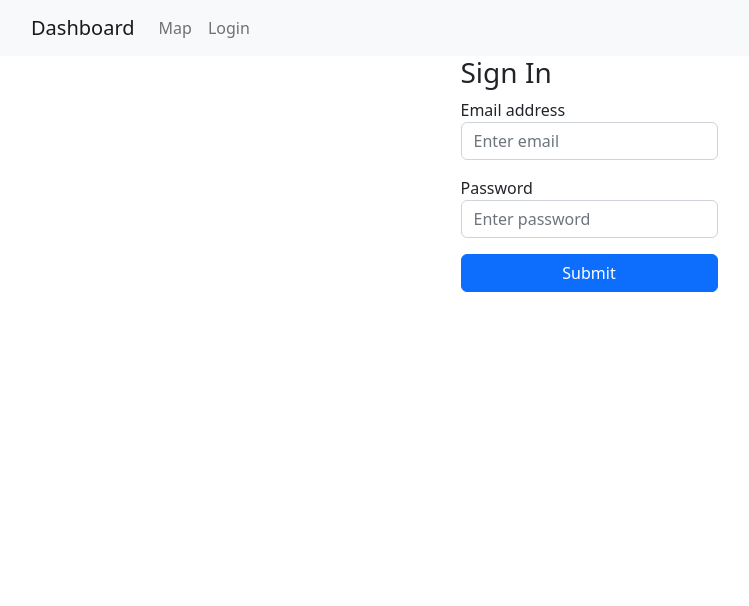
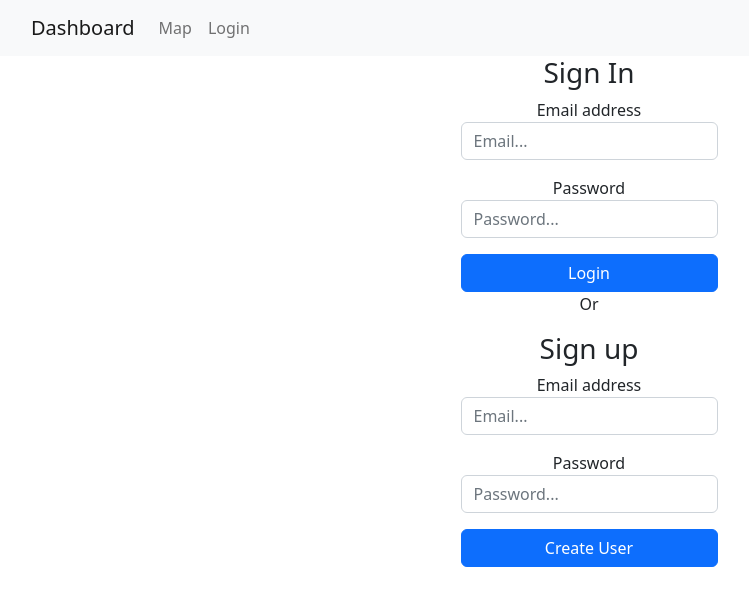
Before and after one commit to 12glaces/dashboard, a React (Create React App) app: page / in a window 1280 px wide. Shown: the top 606 px of the page, without its empty margins (51-800 px from the left). Built offline with nearby package versions, Linux system fonts and the light colour scheme; no server answers; the HTML template or start-up script is replaced by a standard one.

Commit message:
:sparkles: Added register and Firebase auth

```diff
--- a/package.json
+++ b/package.json
@@ -7,11 +7,13 @@
     "@testing-library/react": "^13.4.0",
     "@testing-library/user-event": "^13.5.0",
     "bootstrap": "^5.2.2",
+    "firebase": "^9.12.1",
     "leaflet": "^1.9.2",
     "react": "^18.2.0",
     "react-bootstrap": "^2.5.0",
     "react-dom": "^18.2.0",
     "react-leaflet": "^4.1.0",
+    "react-router-dom": "^6.4.2",
     "react-scripts": "5.0.1",
     "sass": "^1.55.0",
     "web-vitals": "^2.1.4"
--- a/public/index.html
+++ b/public/index.html
@@ -2,42 +2,16 @@
 <html lang="en">
   <head>
     <meta charset="utf-8" />
-    <link rel="icon" href="%PUBLIC_URL%/favicon.ico" />
     <meta name="viewport" content="width=device-width, initial-scale=1" />
     <meta name="theme-color" content="#000000" />
     <meta
       name="description"
       content="Web site created using create-react-app"
     />
-    <link rel="apple-touch-icon" href="%PUBLIC_URL%/logo192.png" />
-    <!--
-      manifest.json provides metadata used when your web app is installed on a
-      user's mobile device or desktop. See https://developers.google.com/web/fundamentals/web-app-manifest/
-    -->
-    <link rel="manifest" href="%PUBLIC_URL%/manifest.json" />
-    <!--
-      Notice the use of %PUBLIC_URL% in the tags above.
-      It will be replaced with the URL of the `public` folder during the build.
-      Only files inside the `public` folder can be referenced from the HTML.
-
-      Unlike "/favicon.ico" or "favicon.ico", "%PUBLIC_URL%/favicon.ico" will
-      work correctly both with client-side routing and a non-root public URL.
-      Learn how to configure a non-root public URL by running `npm run build`.
-    -->
     <title>React App</title>
   </head>
   <body>
     <noscript>You need to enable JavaScript to run this app.</noscript>
     <div id="root"></div>
-    <!--
-      This HTML file is a template.
-      If you open it directly in the browser, you will see an empty page.
-
-      You can add webfonts, meta tags, or analytics to this file.
-      The build step will place the bundled scripts into the <body> tag.
-
-      To begin the development, run `npm start` or `yarn start`.
-      To create a production bundle, use `npm run build` or `yarn build`.
-    -->
   </body>
 </html>
--- a/src/App.scss
+++ b/src/App.scss
@@ -19,4 +19,5 @@
   flex-direction: column;
   align-items: center;
   justify-content: center;
+  text-align: center;
 }
--- /dev/null
+++ b/src/Firebase/firebase.js
@@ -0,0 +1,16 @@
+import {initializeApp} from 'firebase/app';
+import {getAuth} from 'firebase/auth';
+
+const firebaseConfig = {
+    apiKey: "AIzaSyC00APv6emzs1aEZ4b_eRToxTTWllsg87k",
+    authDomain: "chirp-icssa.firebaseapp.com",
+    projectId: "chirp-icssa",
+    storageBucket: "chirp-icssa.appspot.com",
+    messagingSenderId: "188350173174",
+    appId: "1:188350173174:web:0a9dfd170e0948212d01d7",
+    measurementId: "G-CQH4QB1HKD"
+  };
+
+  const app = initializeApp(firebaseConfig);
+
+  export const auth = getAuth(app);
--- a/src/components/Login.js
+++ b/src/components/Login.js
@@ -1,32 +1,112 @@
 import React from 'react';
+import { useState } from "react";
+import {
+    createUserWithEmailAndPassword,
+    signInWithEmailAndPassword,
+    onAuthStateChanged,
+    signOut,
+  } from "firebase/auth";
+import { useEffect } from 'react';
+import { auth } from "../Firebase/firebase";
+import Form from 'react-bootstrap/Form';
+import Button from 'react-bootstrap/Button';
+const Login = () => {
+    const [registerEmail, setRegisterEmail] = useState("");
+    const [registerPassword, setRegisterPassword] = useState("");
+    const [loginEmail, setLoginEmail] = useState("");
+    const [loginPassword, setLoginPassword] = useState("");
+    const [user, setUser] = useState({});
 
-const Login = () => {
+    useEffect(() => {
+        onAuthStateChanged(auth, (currentUser) => {
+        setUser(currentUser);
+        });
+    }, [])
+
+    const register = async () => {
+        try {
+          const user = await createUserWithEmailAndPassword(
+            auth,
+            registerEmail,
+            registerPassword
+          );
+          console.log(user);
+        } catch (error) {
+          console.log(error.message);
+        }
+      };
+
+      const login = async () => {
+        try {
+          const user = await signInWithEmailAndPassword(
+            auth,
+            loginEmail,
+            loginPassword
+          );
+          console.log(user);
+        } catch (error) {
+          console.log(error.message);
+        }
+      };
+
+      const logout = async () => {
+        await signOut(auth);
+      };
+
     return (
         <div className='login' >
             <form >
                 <h3>Sign In</h3>
                 <div className="mb-3">
                     <label>Email address</label>
-                    <input
-                        type="email"
-                        className="form-control"
-                        placeholder="Enter email"
+                    <Form.Control
+                        placeholder="Email..."
+                        onChange={(event) => {
+                            setLoginEmail(event.target.value);
+                        }}
                     />
                 </div>
                 <div className="mb-3">
                     <label>Password</label>
-                    <input
+                    <Form.Control
+                        placeholder="Password..."
                         type="password"
-                        className="form-control"
-                        placeholder="Enter password"
+                        onChange={(event) => {
+                          setLoginPassword(event.target.value);
+                        }}
                     />
                 </div>
                 <div className="d-grid">
-                    <button type="submit" className="btn btn-primary">
-                        Submit
-                    </button>
+                    <Button onClick={login}> Login</Button>
                 </div>
             </form>
+            <p>Or</p>
+            <form >
+                <h3>Sign up</h3>
+                <div className="mb-3">
+                    <label>Email address</label>
+                    <Form.Control
+                        placeholder="Email..."
+                        onChange={(event) => {
+                            setRegisterEmail(event.target.value);
+                        }}
+                    />
+                </div>
+                <div className="mb-3">
+                    <label>Password</label>
+                    <Form.Control
+                        placeholder="Password..."
+                        type = "password"
+                        onChange={(event) => {
+                            setRegisterPassword(event.target.value);
+                    }}
+                    />
+                </div>
+                <div className="d-grid">
+                    <Button onClick={register}> Create User</Button>
+                </div>
+            </form>
+            {user? <Button className="logoff" onClick={logout}> Sign Out </Button>: null}
         </div>
     );
 };
```
Also changed, not shown: public/manifest.json (deleted), 1 other file (tests, documents, lock files or other folders).
